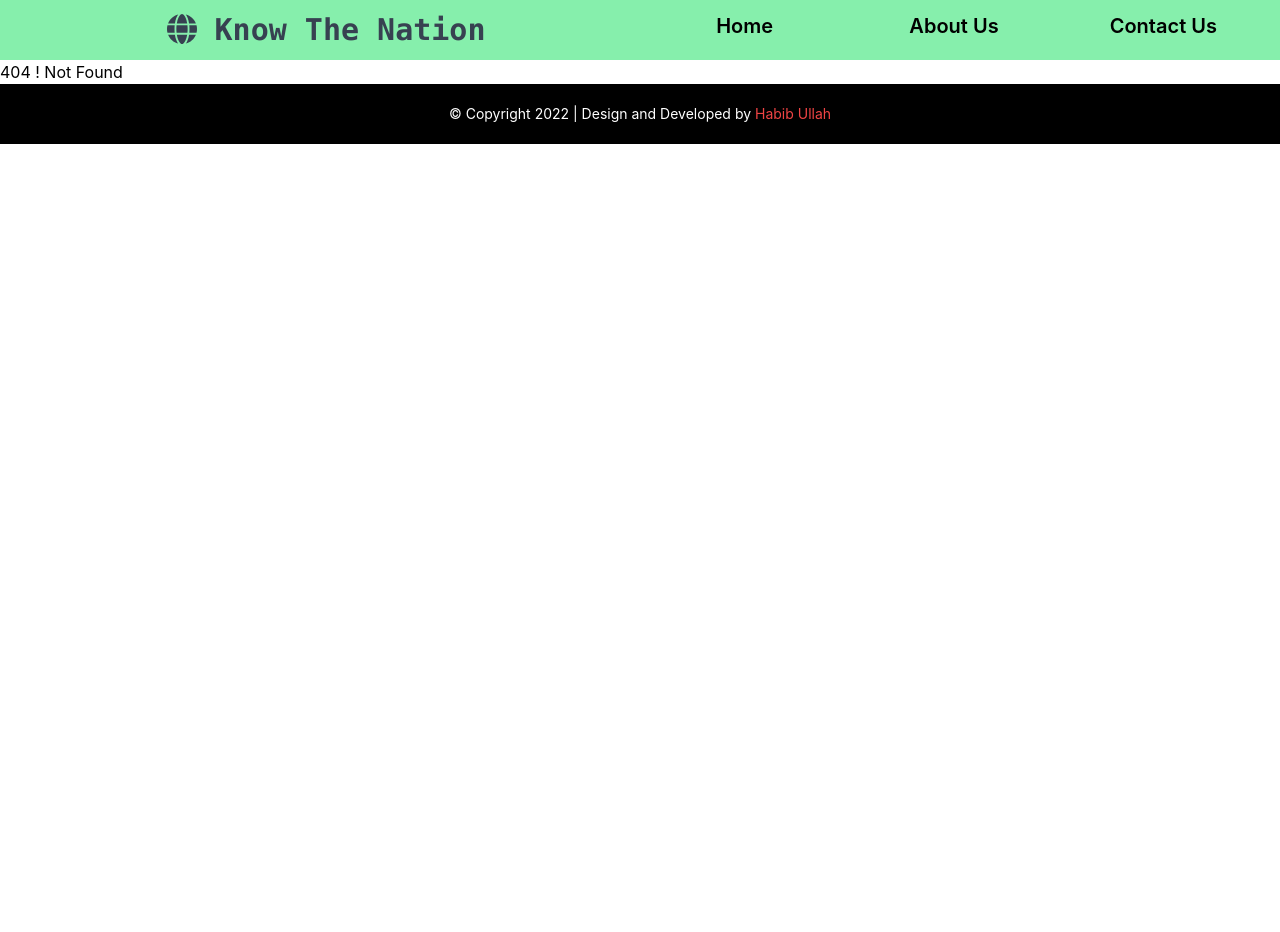
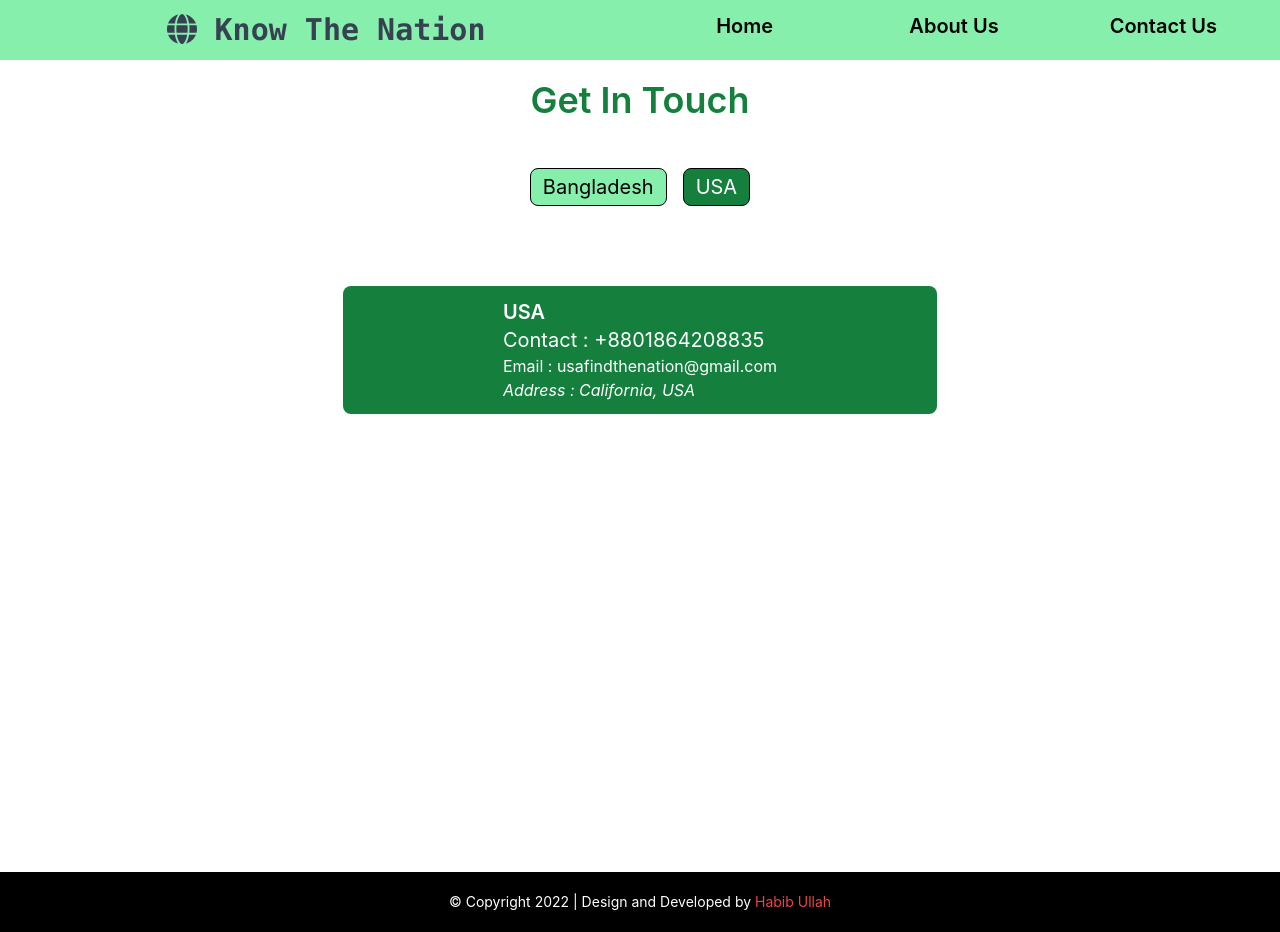
Before and after one commit to Sakib6071/know-the-nation, a React (Create React App) app: page /contact/usa in a window 1280 px wide. Before the commit this address had no page. Before the commit the page ends 800 px from the top, so only its background shows below. Built offline with nearby package versions, Linux system fonts and the light colour scheme.

Commit message:
contact us section updated and nested route implement

```diff
--- a/src/App.js
+++ b/src/App.js
@@ -1,13 +1,14 @@
 import { Route, Routes } from 'react-router-dom';
 import './App.css';
 import About from './components/About/About';
+import Bangladesh from './components/Contact/Bangladesh';
 import Contact from './components/Contact/Contact';
+import Usa from './components/Contact/Usa';
 import CountryDetails from './components/CountryDetails/CountryDetails';
 import Footer from './components/Footer/Footer';
 import Header from './components/Header/Header';
 import Home from './components/Home/Home'
 import NotFound from './components/NotFound/NotFound';
-import Spinner from './components/Spinner/Spinner';
 
 function App() {
   return (
@@ -18,7 +19,11 @@ function App() {
         <Route path='/home' element={<Home></Home>}></Route>
         <Route path='/country-details/:countryName' element={<CountryDetails></CountryDetails>}></Route>
         <Route path='/about' element={<About></About>}></Route>
-        <Route path='/contact' element={<Contact></Contact>}></Route>
+        <Route path='/contact' element={<Contact></Contact>}>
+          <Route path='bangladesh' element={<Bangladesh></Bangladesh>}></Route>
+          <Route path='usa' element={<Usa></Usa>}></Route>
+        </Route>
+
         <Route path='*' element={<NotFound></NotFound>}></Route>
       </Routes>
       <Footer></Footer>
--- /dev/null
+++ b/src/components/Contact/Bangladesh.js
@@ -0,0 +1,16 @@
+import React from 'react';
+
+const Bangladesh = () => {
+    return (
+<div className='flex justify-center'>
+    <div className=' bg-green-300 px-40 py-3 my-10 rounded-lg block'>
+        <p className=' text-xl text-black font-semibold'>Bangladesh</p>
+        <p className=' text-xl text-black'>Contact : 01627313890</p>
+        <p>Email : bdafindthenation@gmail.com</p>
+        <p className=' italic'>Address : Gulshan-2, Bangladesh</p>
+    </div>
+</div>
+    );
+};
+
+export default Bangladesh;
--- a/src/components/Contact/Contact.js
+++ b/src/components/Contact/Contact.js
@@ -1,9 +1,15 @@
 import React from 'react';
+import { Link, Outlet } from 'react-router-dom';
 
 const Contact = () => {
     return (
-        <div>
-           <p className=' text-2xl text-green-700 text-center p-20'>This is contact section. Coming Soon....</p>
+        <div className='h-screen'>
+           <p className=' text-4xl text-green-700 text-center p-2 my-3 font-semibold'>Get In Touch</p>
+           <div className='flex items-center justify-center my-10'>
+            <Link to={'bangladesh'} className=' px-3 py-1 bg-green-300 text-black border border-black rounded-lg mx-2 text-xl'>Bangladesh</Link>
+            <Link to={'usa'} className=' px-3 py-1 bg-green-700 text-white border border-black rounded-lg mx-2 text-xl'>USA</Link>
+            </div>
+            <Outlet></Outlet>
         </div>
     );
 };
--- /dev/null
+++ b/src/components/Contact/Usa.js
@@ -0,0 +1,16 @@
+import React from 'react';
+
+const Usa = () => {
+    return (
+<div className=' flex justify-center'>
+    <div className=' bg-green-700 px-40 py-3 my-10 rounded-lg text-white'>
+        <p className=' text-xl text-white font-semibold'>USA</p>
+        <p className=' text-xl text-white'>Contact : +8801864208835</p>
+        <p>Email : usafindthenation@gmail.com</p>
+        <p className=' italic'>Address : California, USA</p>
+    </div>
+</div>
+    );
+};
+
+export default Usa;
--- a/src/components/CountryDetails/CountryDetails.js
+++ b/src/components/CountryDetails/CountryDetails.js
@@ -1,18 +1,21 @@
+import { data } from "autoprefixer";
 import React, { useEffect, useState } from "react";
 import { useParams } from "react-router-dom";
+import NotFound from "../NotFound/NotFound";
 import Spinner from "../Spinner/Spinner";
 
 const CountryDetails = () => {
   const { countryName } = useParams();
 
   const [details, setDetails] = useState([]);
+  const [loading,setLoading] = useState(false)
   useEffect(() => {
     const url = `https://restcountries.com/v3.1/name/${countryName}`;
-
+    setLoading(true)
     fetch(url)
       .then((res) => res.json())
       .then((data) => setDetails(data[0]));
-
+     setLoading(false)
   }, []);
 
   return (
@@ -93,7 +96,7 @@ const CountryDetails = () => {
           </div>
         </div>
       ) : (
-        <Spinner></Spinner>
+        <NotFound></NotFound>
       )}
     </div>
   );
--- a/src/components/NotFound/NotFound.js
+++ b/src/components/NotFound/NotFound.js
@@ -3,7 +3,7 @@ import React from 'react';
 const NotFound = () => {
     return (
         <div>
-            <h1>404 ! Not Found</h1>
+            <h1 className=' text-red-500 text-4xl text-center my-10 font-bold'>404 ! Not Found</h1>
         </div>
     );
 };
```
